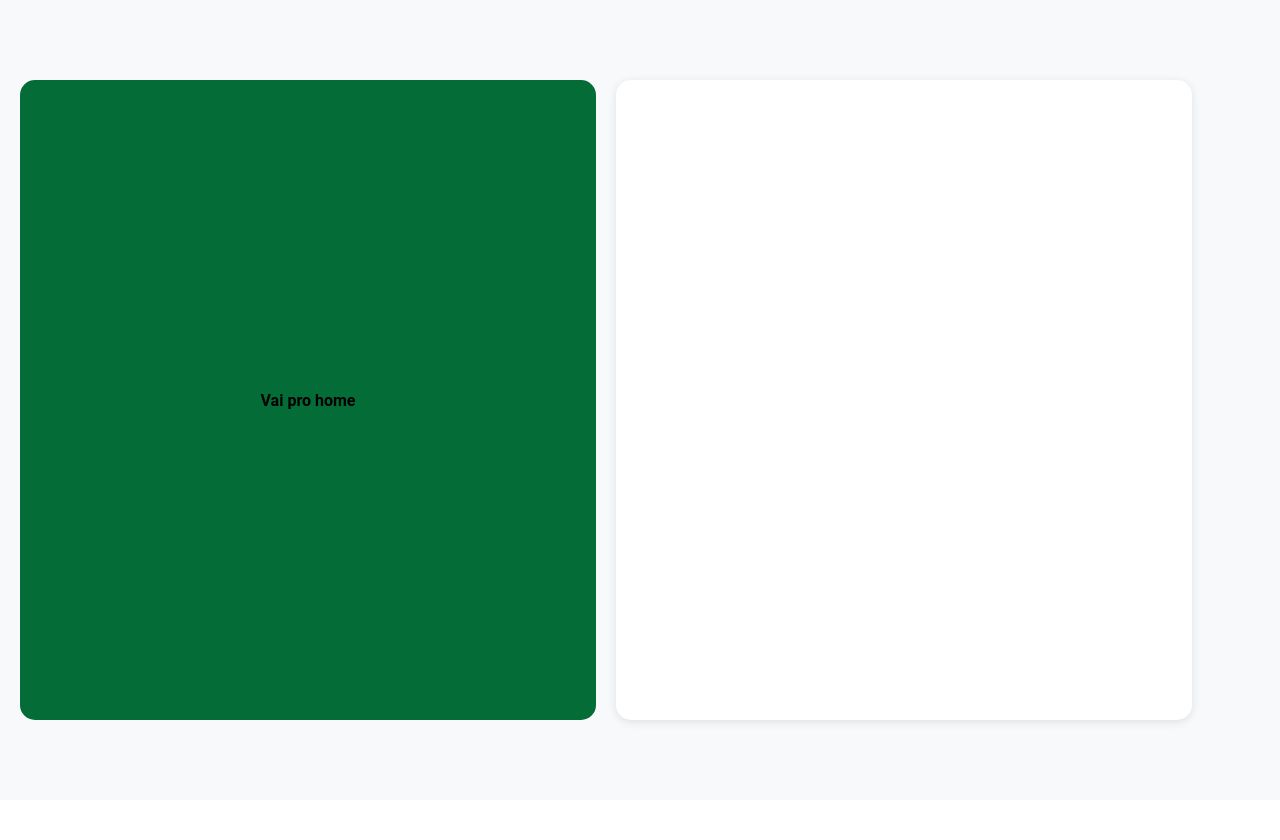
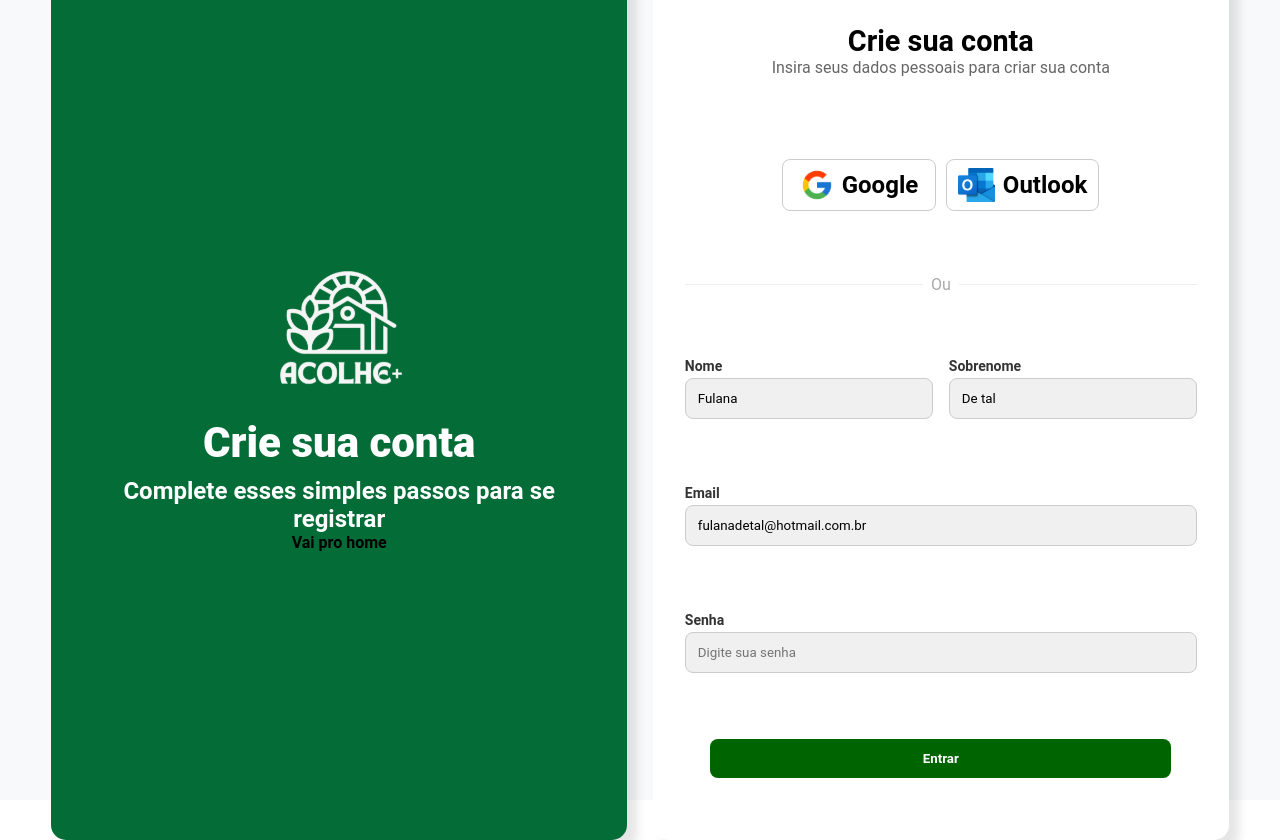
Before and after one commit to amandasilveiraa/AcolheMais, a React (Create React App) app: page /register in a window 1280 px wide. Before the commit the page ends 800 px from the top, so only its background shows below. Built offline with nearby package versions, Linux system fonts and the light colour scheme; what google-fonts would draw is missing.

Commit message:
Add files via upload

```diff
--- a/src/pages/register/register.js
+++ b/src/pages/register/register.js
@@ -1,17 +1,35 @@
 import styled from 'styled-components';
 import { Link } from 'react-router-dom';
 import { Background} from '../../StyledGlobal.js';
-import {LinkStyle, Container, Esquerda, Direita} from './register.jsx';
+import {LinkStyle, Container, Esquerda, Direita, Logo, Titulo, Subtitulo} from './register.jsx';
+import imgLogo from '../../assets/LogoBrancaAcolheMais.svg'
+import { CadastroForm } from '../../components/CadastroForm/cadastroForm.js'
+import { useState } from 'react';
 
-export function Register () {
+export const Register = () => {
+    const [menu, setMenu] = useState();
+
+    function ExibirMenu(){
+        if(menu){
+            setMenu(false)
+        } else{
+            setMenu(true)
+        }
+    }
+
     return (
+
+
         <>
             <Container>
                 <Esquerda>
+                    <Logo src={imgLogo}></Logo>
+                    <Titulo>Crie sua conta</Titulo>
+                    <Subtitulo>Complete esses simples passos para se registrar</Subtitulo>
                     <LinkStyle to='/'>Vai pro home</LinkStyle>
                 </Esquerda>
                 <Direita>
-
+                    <CadastroForm></CadastroForm>
                 </Direita>
             </Container>
 
--- a/src/pages/register/register.jsx
+++ b/src/pages/register/register.jsx
@@ -20,26 +20,174 @@ export const Esquerda = styled.div`
     background-color: #046c36;
     color: white;
     width: 45%;
-    height: 80%;
+    height: 55rem;
     display: flex;
     flex-direction: column;
     align-items: center;
     justify-content: center;
     padding: 2rem;
     border-radius: 15px 15px 15px 15px;
-    margin-left: 20px;
+    margin-left: 4%;
+    margin-right: 1%;
+    box-shadow: 10px 10px 10px rgba(0, 0, 0, 0.1);
+
+    @media (max-width: 700px){
+        display: none;
+        visibility: hidden;
+    }
 `
 export const Direita = styled.div`
     background-color: white;
     color: black;
     width: 45%;
-    height: 80%;
+    height: 55rem;
     display: flex;
     flex-direction: column;
+    // align-items: center;
+    justify-content: center;
+
+
+    padding: 2rem;
+    border-radius: 15px 15px 15px 15px;
+    margin-left: 1%;
+    box-shadow: 10px 10px 10px rgba(0, 0, 0, 0.1);
+
+    @media (max-width: 700px){
+        width: 90%;
+        margin: 0 auto;
+    }
+`
+
+export const Logo = styled.img`
+    width: 150px;
+    margin-bottom: 20px;
+`
+
+export const Titulo = styled.h1`
+    font-size: 42px;
+    margin-bottom: 10px;
+    font-weight: 800;
+`
+
+export const Subtitulo = styled.p`
+    font-size: 24px;
+    text-align: center;
+    font-weight: 600;
+`
+
+export const FormTamanho = styled.div`
+    widht: 100%;
+
+`
+
+export const TextoForm = styled.div`
+    text-align: center;
+    gap: 2rem;
+    padding: 2px;
+`
+
+export const Formulario = styled.form`
+    display: flex;
+    flex-direction: column;
+    gap: 50px;
+    width: 100%;
+
+`
+
+export const DivBotaoRedeSocial = styled.div`
+    display: flex;
+    gap: 10px;
+    justify-content: center;
+    margin-bottom: 10px;
+`
+
+export const BotaoRedeSocial = styled.div`
+    border: 1px solid #ccc;
+    border-radius: 8px;
+    padding: 0.5rem 1rem;
+    display: flex;
+    width: 30%;
     align-items: center;
     justify-content: center;
-    padding: 2rem;
-    border-radius: 15px 15px 15px 15px;
-    margin-left: 20px;
-    box-shadow: 0px 2px 10px rgba(0, 0, 0, 0.1);
+    gap: 0.5rem;
+    background-color: white;
+    cursor: pointer;
 `
+export const Linha = styled.div`
+    display: flex;
+    gap: 1rem;
+`
+
+export const Titulodireita = styled.h2`
+  font-size: 1.8rem;
+  font-weight: bold;
+  text-align: center;
+`
+
+export const Subtitulodireita = styled.p`
+  text-align: center;
+  color: #666;
+  margin-bottom: 5rem;
+`
+
+export const InputText = styled.label`
+    font-weight: 600;
+    font-size: 14px;
+    margin-bottom: 4px;
+    color: #333;
+`
+
+export const Input = styled.input`
+    flex: 1;
+    padding: 12px;
+    background-color:
+    #f0f0f0;
+    border: 1px solid #ccc;
+    border-radius: 8px;
+`
+
+export const Botao = styled.button`
+  background-color: #006400;
+  color: white;
+  padding: 12px;
+  border: none;
+  border-radius: 8px;
+  font-weight: bold;
+  cursor: pointer;
+  width: 90%;
+  align-self: center;
+  max-width: 80vw;
+
+  &:hover {
+    background-color: #004d00;
+  }
+`
+export const Separador = styled.div`
+display: flex;
+align-items: center;
+text-align: center;
+color: #aaa;
+margin: 4rem 0;
+
+&::before,
+&::after {
+  content: "";
+  flex: 1;
+  border-top: 1px solid #eee;
+}
+
+&::before {
+  margin-right: 0.5em;
+}
+
+&::after {
+  margin-left: 0.5em;
+}
+`
+
+export const CampoForm = styled.div`
+    display: flex;
+    width: 100%;
+    flex-direction: column;
+    margin-bottom: 16px;
+`
```
